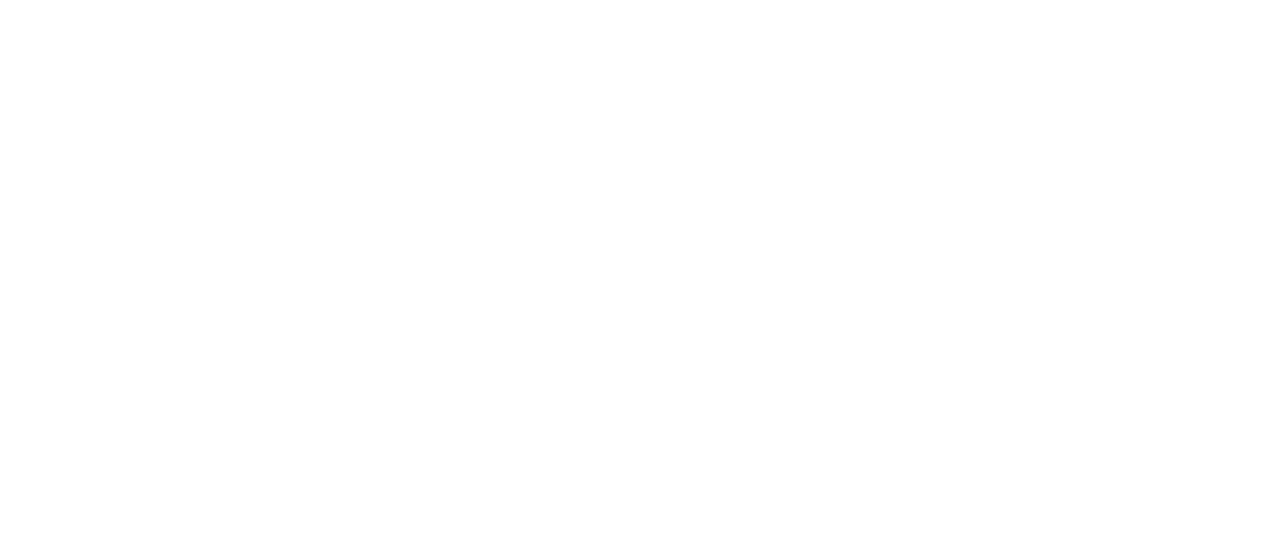
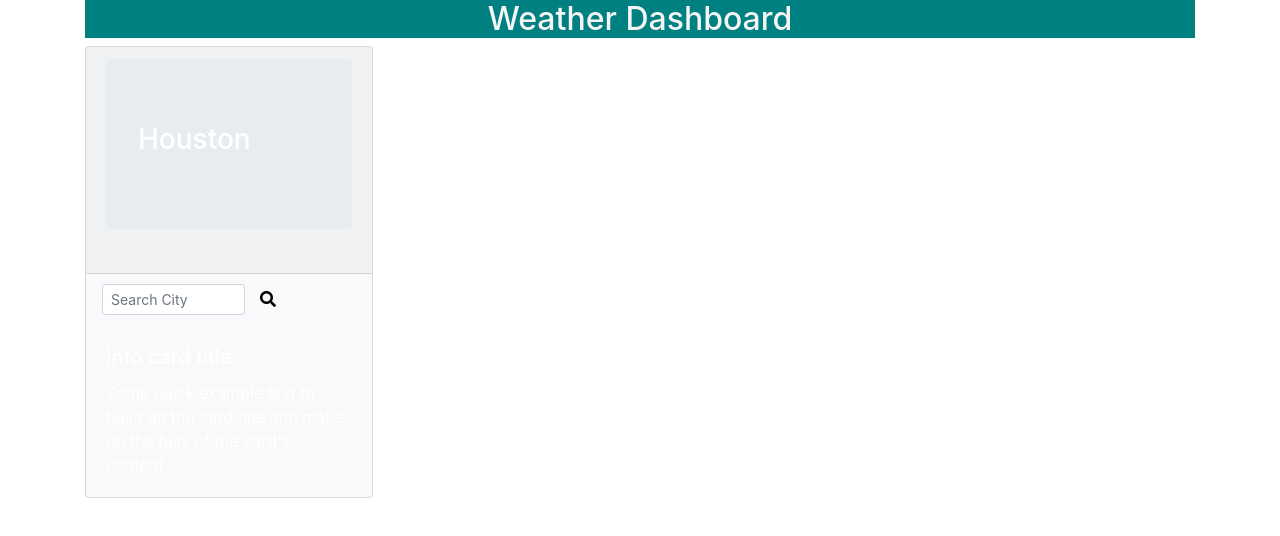
Before and after one commit to medszilla26/weather-dashboard, a plain HTML site: page index.html in a window 1280 px wide. Drawn offline with nearby package versions, Linux system fonts and the light colour scheme.

Commit message:
added some styling, search box and main jumbotron placement

```diff
--- a/assets/style.css
+++ b/assets/style.css
@@ -0,0 +1,12 @@
+h2 {
+  color: whitesmoke;
+  background-color: teal;
+  text-align: center;
+}
+i {
+  color: black;
+  padding: 5px;
+}
+input {
+  margin: 10px;
+}
--- a/index.html
+++ b/index.html
@@ -10,7 +10,34 @@
       integrity="sha384-9aIt2nRpC12Uk9gS9baDl411NQApFmC26EwAOH8WgZl5MYYxFfc+NcPb1dKGj7Sk"
       crossorigin="anonymous"
     />
+   <link
+      rel="stylesheet"
+      href="https://use.fontawesome.com/releases/v5.8.1/css/all.css"
+      integrity="sha384-50oBUHEmvpQ+1lW4y57PTFmhCaXp0ML5d60M1M7uH2+nqUivzIebhndOJK28anvf"
+      crossorigin="anonymous"
+    />
     <link rel="stylesheet" type="text/css" href="assets/style.css"
   </head>
-  <body></body>
+  <body>
+    <div class="container"><div>
+<h2>Weather Dashboard</h2>
+<div class="card text-white bg-light mb-3" style="max-width: 18rem;">
+  <div class="card-header">
+    <div class="jumbotron">
+      <h3 class="city display-5">Houston</h3>
+    </div>
+  </div>
+  <form class="form-inline active-purple-3 active-purple-4">
+
+<input class="form-control form-control-sm ml-3 w-50" type="text" placeholder="Search City" aria-label="Search">
+  <i class="fas fa-search" aria-hidden="true"></i>
+  </form>
+  <div class="card-body">
+    <h5 class="card-title">Info card title</h5>
+    <p class="card-text">Some quick example text to build on the card title and make up the bulk of the card's content.</p>
+  </div>
+</div>
+
+    <script type="text/javascript" src="assets/script.js"></script>
+  </body>
 </html>
```
